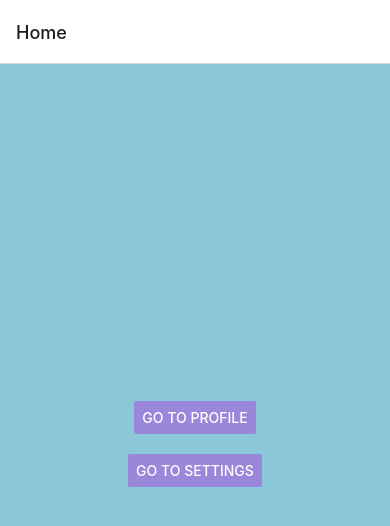
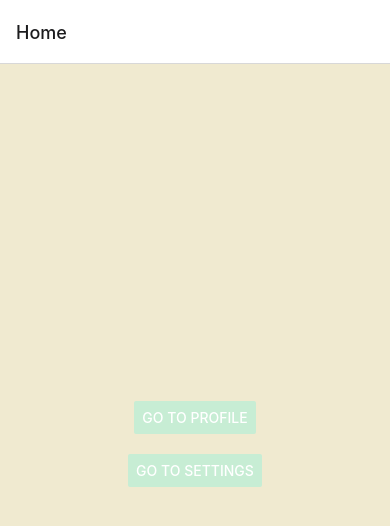
Before and after one commit to Summaiya-Siddiqi/SummaiyaS-Misbah-Assignment, a React Native app: screen /Home in a window 390 px wide. Shown: the top 526 px of the page. Built offline with nearby package versions, Linux system fonts and the light colour scheme.

Commit message:
Assignment1.2

```diff
--- a/package.json
+++ b/package.json
@@ -1,5 +1,5 @@
 {
-  "name": "Summaiya",
+  "name": "aa",
   "version": "0.0.1",
   "private": true,
   "scripts": {
--- a/HomeScreen.tsx
+++ b/src/components/HomeScreen.tsx
@@ -8,14 +8,14 @@ const HomeScreen = ({ navigation }: { navigation: any }) => {
       <View style={styles.buttonContainer}>
         <Button
           title="Go to Profile"
-          color="#9987d9"
+          color="#c7edd4"
           onPress={() => navigation.navigate('Profile')}
         />
       </View>
       <View style={styles.buttonContainer}>
         <Button
           title="Go to Settings"
-          color="#9987d9"
+          color="#c7edd4"
           onPress={() => navigation.navigate('Settings')}
         />
       </View>
@@ -26,13 +26,13 @@ const HomeScreen = ({ navigation }: { navigation: any }) => {
 const styles = StyleSheet.create({
   container: {
     flex: 1,
+    backgroundColor:"#f0ead0",
+    alignItems: 'center',
     justifyContent: 'center',
-    alignItems: 'center',
-    backgroundColor:"#89c7d9",
 
   },
   buttonContainer: {
-    marginBottom: 20, // Space between buttons
+    marginBottom: 20,
   },
 });
 
--- a/SettingsScreen.tsx
+++ b/src/components/ProfileScreen.tsx
@@ -1,11 +1,11 @@
-// SettingsScreen.tsx
+// ProfileScreen.tsx
 import React from 'react';
 import { View, Text, StyleSheet } from 'react-native';
 
-const SettingsScreen = () => {
+const ProfileScreen = () => {
   return (
     <View style={styles.container}>
-      <Text style={styles.title}>Settings Screen</Text>
+      <Text style={styles.title}>Profile</Text>
     </View>
   );
 };
@@ -14,8 +14,8 @@ const styles = StyleSheet.create({
   container: {
     flex: 1,
     justifyContent: 'center',
+    backgroundColor:"#f0ead0",
     alignItems: 'center',
-    backgroundColor:"#89c7d9",
   },
   title: {
     fontSize: 24,
@@ -23,4 +23,4 @@ const styles = StyleSheet.create({
   },
 });
 
-export default SettingsScreen;
+export default ProfileScreen;
--- a/ProfileScreen.tsx
+++ b/src/components/SettingsScreen.tsx
@@ -1,11 +1,11 @@
-// ProfileScreen.tsx
+// SettingsScreen.tsx
 import React from 'react';
 import { View, Text, StyleSheet } from 'react-native';
 
-const ProfileScreen = () => {
+const SettingsScreen = () => {
   return (
     <View style={styles.container}>
-      <Text style={styles.title}>Profile Screen</Text>
+      <Text style={styles.title}>Settings</Text>
     </View>
   );
 };
@@ -23,4 +23,4 @@ const styles = StyleSheet.create({
   },
 });
 
-export default ProfileScreen;
+export default SettingsScreen;
```
Also changed, not shown: App.tsx (+3 -6 lines), 1 other file (tests, documents, lock files or other folders).
